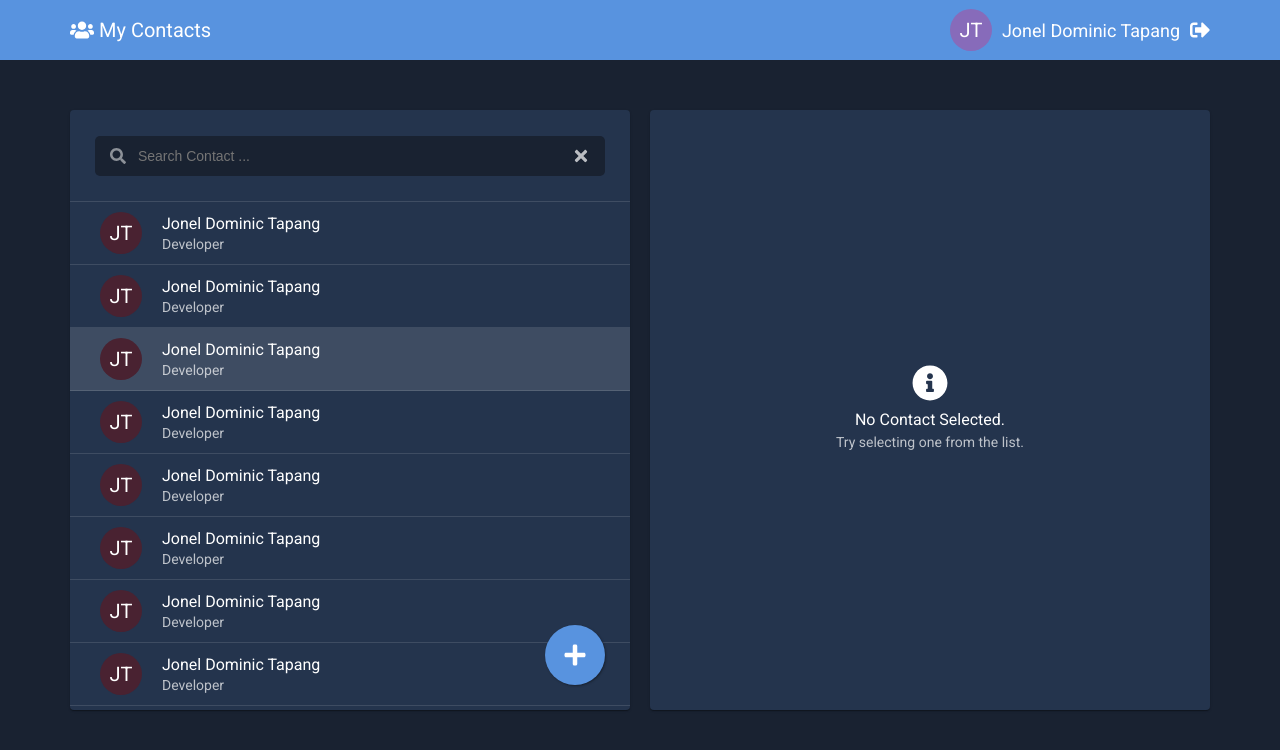
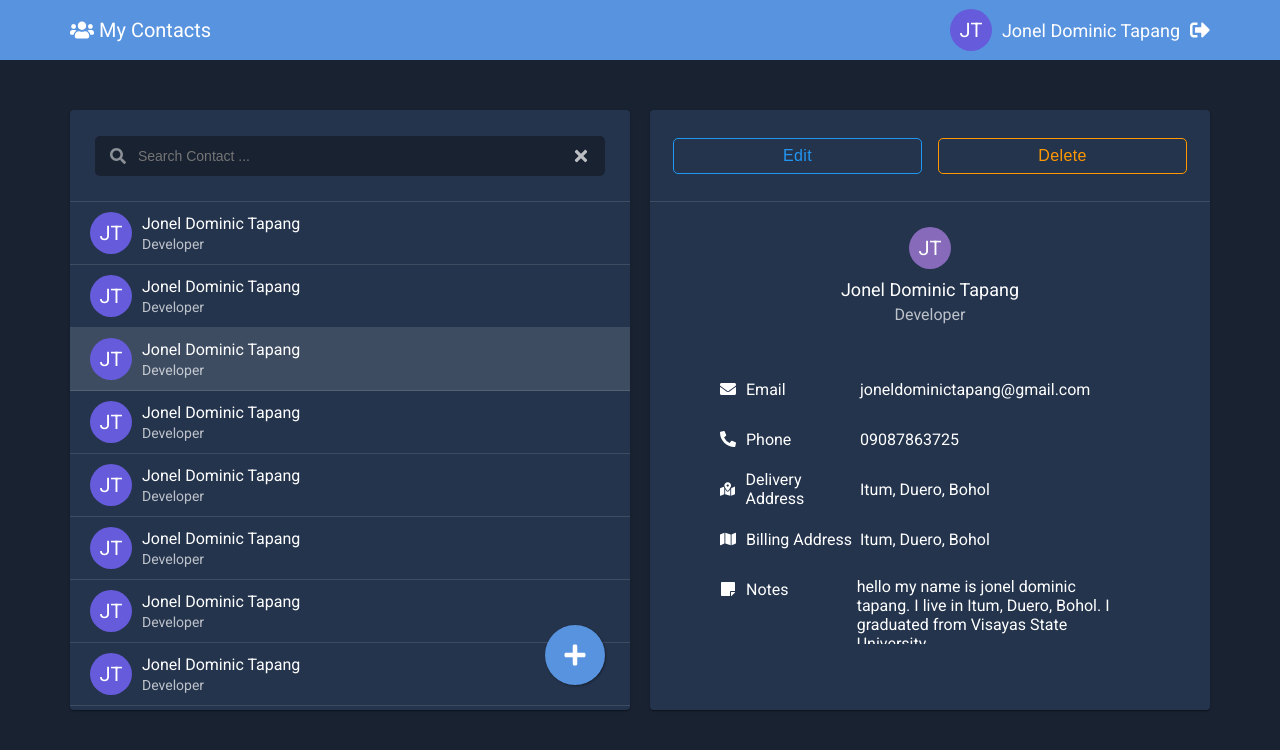
Before and after one commit to joneldominic/User-Contact-Management-App, a React (Create React App) app in the folder frontend/: page /contacts in a window 1280 px wide. Shown: the top 750 px of the page. Built offline with nearby package versions, Linux system fonts and the light colour scheme.

Commit message:
Contact Details View

```diff
--- a/frontend/src/components/ContactDetails/ContactDetails.js
+++ b/frontend/src/components/ContactDetails/ContactDetails.js
@@ -5,17 +5,17 @@ import ContactDetailsEdit from "./ContactDetailsEdit";
 import ContactDetailsNew from "./ContactDetailsNew";
 import NoContactSelected from "./NoContactSelected";
 
-import { ContactDetailsContainer, ContactListCard } from "./styles";
+import { ContactDetailsContainer, ContactDetailCard } from "./styles";
 
 const ContactDetails = () => {
   return (
     <ContactDetailsContainer>
-      <ContactListCard>
-        {/* <ContactDetailsView /> */}
+      <ContactDetailCard>
+        <ContactDetailsView />
         {/* <ContactDetailsEdit /> */}
         {/* <ContactDetailsNew /> */}
-        <NoContactSelected />
-      </ContactListCard>
+        {/* <NoContactSelected /> */}
+      </ContactDetailCard>
     </ContactDetailsContainer>
   );
 };
--- a/frontend/src/components/ContactDetails/ContactDetailsView.js
+++ b/frontend/src/components/ContactDetails/ContactDetailsView.js
@@ -1,8 +1,29 @@
 import React from "react";
 
+import {
+  FaEnvelope,
+  FaPhoneAlt,
+  FaMapMarkedAlt,
+  FaMap,
+  FaStickyNote,
+} from "react-icons/fa";
+
 import Button from "../../core/UI/Button";
+import Avatar from "../../core/UI/Avatar";
 
-import { Divider, ActionContainer } from "./styles";
+import {
+  Divider,
+  ActionContainer,
+  ContactViewContainer,
+  ContactViewHead,
+  ContactViewName,
+  ContactViewTitle,
+  DetailItemsWrapper,
+  DetailItem,
+  IconLabelWrapper,
+  DetailItemInfo,
+  DetailItemNote,
+} from "./styles";
 
 const ContactDetailsView = () => {
   return (
@@ -16,6 +37,53 @@ const ContactDetailsView = () => {
         </Button>
       </ActionContainer>
       <Divider />
+      <ContactViewContainer>
+        <ContactViewHead>
+          <Avatar name="Jonel Tapang" />
+          <ContactViewName>Jonel Dominic Tapang</ContactViewName>
+          <ContactViewTitle>Developer</ContactViewTitle>
+        </ContactViewHead>
+        <DetailItemsWrapper>
+          <DetailItem>
+            <IconLabelWrapper>
+              <FaEnvelope />
+              Email
+            </IconLabelWrapper>
+            <DetailItemInfo>joneldominictapang@gmail.com</DetailItemInfo>
+          </DetailItem>
+          <DetailItem>
+            <IconLabelWrapper>
+              <FaPhoneAlt />
+              Phone
+            </IconLabelWrapper>
+            <DetailItemInfo>09087863725</DetailItemInfo>
+          </DetailItem>
+          <DetailItem>
+            <IconLabelWrapper>
+              <FaMapMarkedAlt />
+              Delivery Address
+            </IconLabelWrapper>
+            <DetailItemInfo>Itum, Duero, Bohol</DetailItemInfo>
+          </DetailItem>
+          <DetailItem>
+            <IconLabelWrapper>
+              <FaMap />
+              Billing Address
+            </IconLabelWrapper>
+            <DetailItemInfo>Itum, Duero, Bohol</DetailItemInfo>
+          </DetailItem>
+          <DetailItem>
+            <IconLabelWrapper>
+              <FaStickyNote />
+              Notes
+            </IconLabelWrapper>
+            <DetailItemNote>
+              hello my name is jonel dominic tapang. I live in Itum, Duero,
+              Bohol. I graduated from Visayas State University
+            </DetailItemNote>
+          </DetailItem>
+        </DetailItemsWrapper>
+      </ContactViewContainer>
     </>
   );
 };
--- a/frontend/src/components/ContactDetails/styles.js
+++ b/frontend/src/components/ContactDetails/styles.js
@@ -11,7 +11,7 @@ export const ContactDetailsContainer = styled(Container)`
   }
 `;
 
-export const ContactListCard = styled(Card)`
+export const ContactDetailCard = styled(Card)`
   margin: 50px 0px 0px 10px;
   height: 75vh;
 
@@ -28,15 +28,100 @@ export const Divider = styled.hr`
 `;
 
 export const ActionContainer = styled.div`
-  height: 91px;
-
-  padding-right: 15px;
+  min-height: 91px;
+  flex: 1 1 auto;
+  padding: 0px 15px;
 
   display: flex;
-  justify-content: flex-end;
   align-items: center;
 
   & > button {
-    width: 150px;
+    width: 100%;
   }
 `;
+
+// Contact Details View ------------------------------------
+
+export const ContactViewContainer = styled.div`
+  display: flex;
+  flex-direction: column;
+  padding: 15px 50px 0px 50px;
+`;
+
+export const ContactViewHead = styled.div`
+  margin: 10px 0px 25px 0px;
+  display: flex;
+  flex-direction: column;
+  align-items: center;
+`;
+
+export const ContactViewName = styled.div`
+  font-size: ${(props) => props.theme.size.lg};
+  color: ${(props) => props.theme.text.primary};
+  margin: 10px 0px 5px 0px;
+`;
+
+export const ContactViewTitle = styled.div`
+  font-size: ${(props) => props.theme.size.base};
+  color: ${(props) => props.theme.text.secondary};
+`;
+
+export const DetailItemsWrapper = styled.div`
+  margin: 15px 0px 15px 0px;
+  height: 35vh;
+  padding: 0px 20px 15px 20px;
+
+  overflow-y: auto;
+
+  ::-webkit-scrollbar {
+    width: 5px;
+  }
+
+  ::-webkit-scrollbar-track {
+    background: ${(props) => props.theme.text.secondary};
+  }
+
+  ::-webkit-scrollbar-thumb {
+    background: ${(props) => props.theme.colors.gray1};
+  }
+
+  ::-webkit-scrollbar-thumb:hover {
+    background: ${(props) => props.theme.colors.gray2};
+  }
+`;
+
+export const DetailItem = styled.div`
+  display: flex;
+  padding: 10px 0px;
+`;
+
+export const IconLabelWrapper = styled.div`
+  flex: 1 1 0;
+
+  height: 30px;
+  display: flex;
+  align-items: center;
+  justify-content: flex-start;
+
+  & > svg {
+    margin-right: 10px;
+  }
+`;
+
+export const DetailItemInfo = styled.div`
+  flex: 2 1 0;
+
+  height: 30px;
+  display: flex;
+  align-items: center;
+  justify-content: flex-start;
+`;
+
+export const DetailItemNote = styled.div`
+  flex: 2 1 0;
+  flex-wrap: wrap;
+  padding-top: 3px;
+  padding-right: 10px;
+`;
+
+// Contact Details View ^^^^^^^^^^^^^^^^^^^^^^^^^^^^^^^^^^^^
--- a/frontend/src/components/ContactList/ContactListItem.js
+++ b/frontend/src/components/ContactList/ContactListItem.js
@@ -40,7 +40,7 @@ const Title = styled.div`
 const ContactListItem = (props) => {
   return (
     <MainWrapper isSelected={props.isSelected}>
-      <ContactAvatar>JT</ContactAvatar>
+      <ContactAvatar name="Jonel Dominic Tapang" />
       <DetailWrapper>
         <Name>Jonel Dominic Tapang</Name>
         <Title>Developer</Title>
--- a/frontend/src/components/ContactList/styles.js
+++ b/frontend/src/components/ContactList/styles.js
@@ -41,6 +41,7 @@ export const ContactListItemContainer = styled.ul`
   margin: 0px;
   padding: 0px;
   list-style-type: none;
+
   overflow-y: auto;
 
   ::-webkit-scrollbar {
--- a/frontend/src/components/Header/Header.js
+++ b/frontend/src/components/Header/Header.js
@@ -14,8 +14,6 @@ import {
   SignOutButton,
 } from "./style";
 
-import { stringToColor } from "../../util/helper-functions";
-
 const Header = () => {
   return (
     <AppBar>
@@ -26,7 +24,7 @@ const Header = () => {
             My Contacts
           </LogoWrapper>
           <ProfileWrapper>
-            <Avatar backgroundColor={stringToColor("Jonel Tapang")}>JT</Avatar>
+            <Avatar name="Jonel Dominic Tapang" />
             <UserName>Jonel Dominic Tapang</UserName>
             <SignOutButton>
               <FaSignOutAlt />
--- a/frontend/src/core/UI/Avatar.js
+++ b/frontend/src/core/UI/Avatar.js
@@ -1,6 +1,8 @@
 import styled from "styled-components";
 
-const Avatar = styled.div`
+import { stringToColor } from "../../util/helper-functions";
+
+const AvatarWrapper = styled.div`
   font-size: 1.25rem;
   position: relative;
   display: flex;
@@ -10,13 +12,34 @@ const Avatar = styled.div`
   height: ${(props) => props.height};
   border-radius: 50%;
   overflow: hidden;
-  background-color: ${(props) => props.backgroundColor};
+  background-color: ${(props) => props.color};
 `;
+
+const Avatar = (props) => {
+  const stringToInitials = (name) => {
+    const nameSplit = name.trim().split(" ");
+    const initials = `${nameSplit[0][0]}${
+      nameSplit.length > 1 ? nameSplit[nameSplit.length - 1][0] : ""
+    }`;
+
+    return initials;
+  };
+
+  return (
+    <AvatarWrapper
+      color={stringToColor(props.name)}
+      width={props.width}
+      height={props.height}
+    >
+      {stringToInitials(props.name)}
+    </AvatarWrapper>
+  );
+};
 
 Avatar.defaultProps = {
   width: "42px",
   height: "42px",
-  backgroundColor: "#492231",
+  name: "",
 };
 
 export default Avatar;
```
